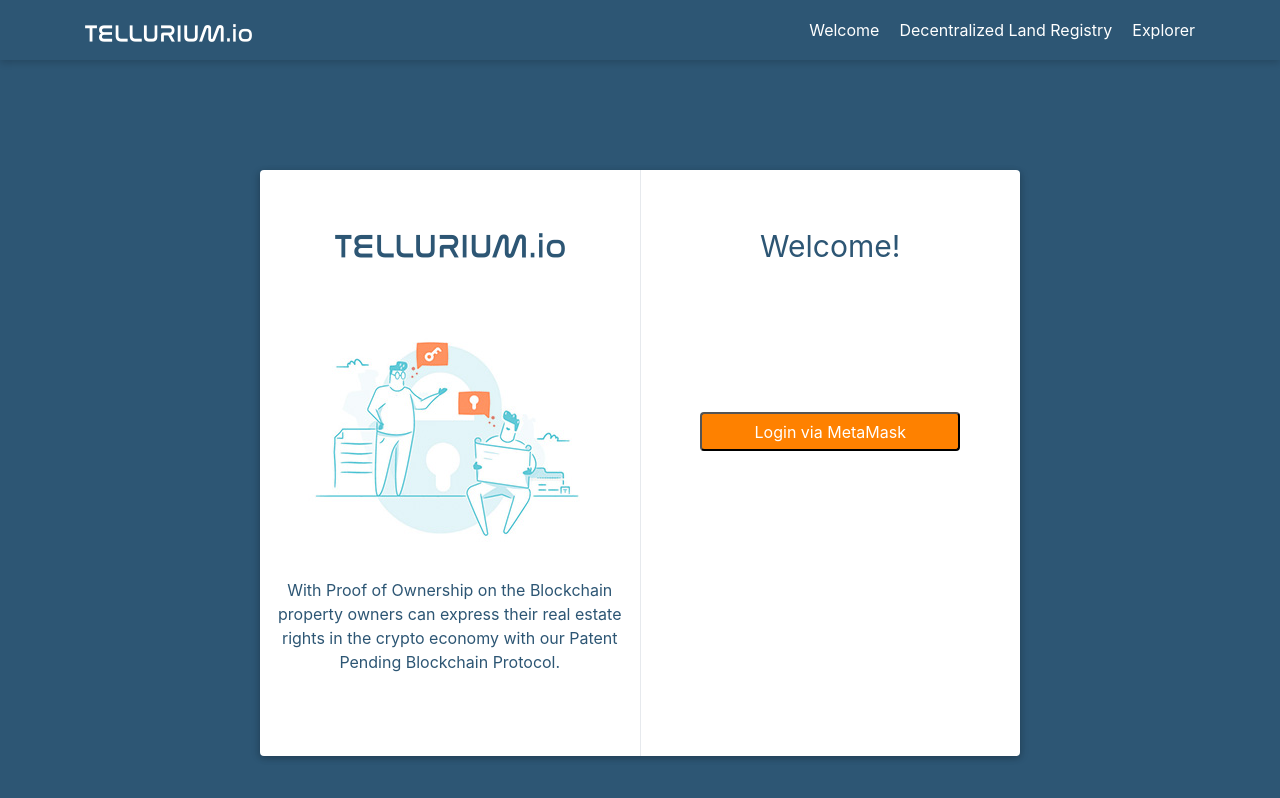
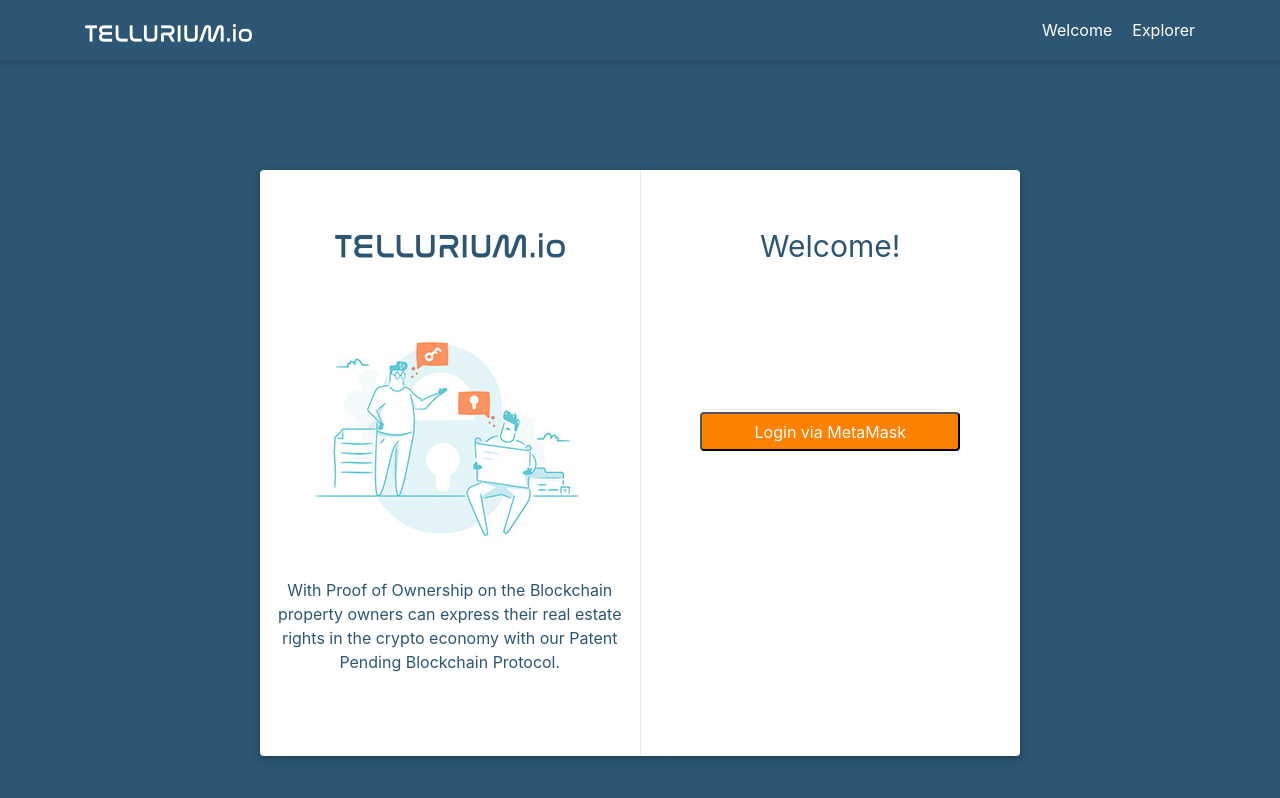
Before and after one commit to TellusBlockchain/TELLURIUM.io, a React (Create React App) app in the folder tellus_services/tellus_react/: page / in a window 1280 px wide. Built offline with nearby package versions, Linux system fonts and the light colour scheme; no server answers.

Commit message:
Fix current_user_role using

```diff
--- a/tellus_services/tellus_react/src/components/Header.js
+++ b/tellus_services/tellus_react/src/components/Header.js
@@ -43,7 +43,7 @@
                 ) : null
               }
               {
-                typeof this.props.current_user_role !== 'undefined' || this.props.token_is_valid ? (
+                this.props.current_user_role || this.props.token_is_valid ? (
                   <div>
                     <Link to="/registry_entities">Decentralized Land Registry</Link>
                   </div>
```
